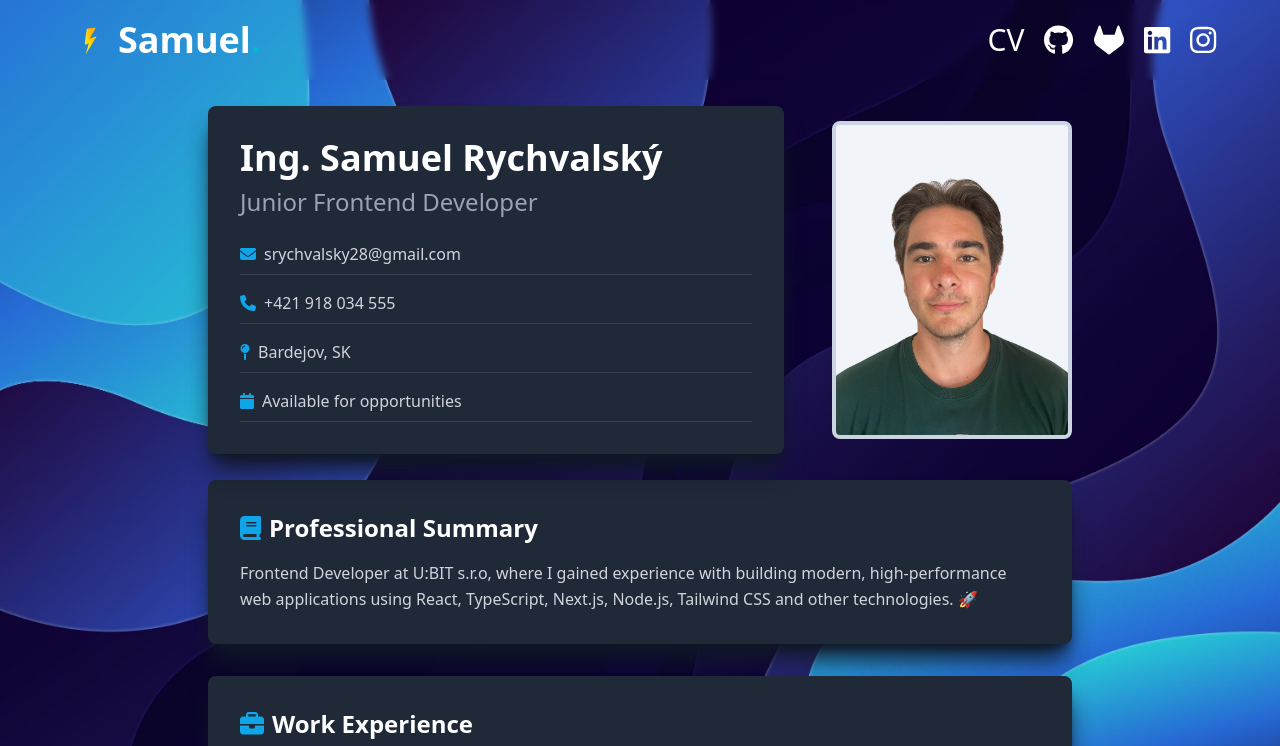
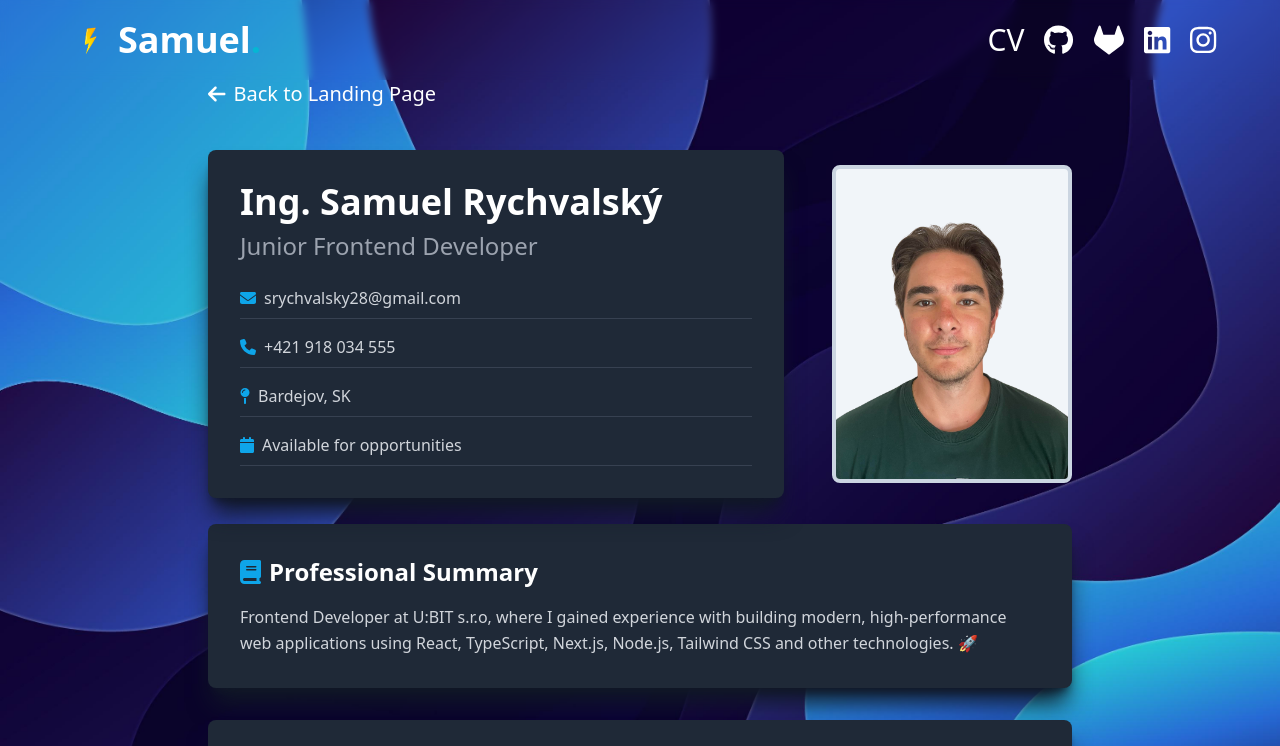
Before and after one commit to manmindcontrol/Portfolio, a Next.js app: page /resume in a window 1280 px wide. Shown: the top 746 px of the page. Built offline with nearby package versions, Linux system fonts and the light colour scheme.

Commit message:
samuel (master): added back to Landing page button

```diff
--- a/components/Navbar.tsx
+++ b/components/Navbar.tsx
@@ -42,6 +42,8 @@ const Navbar = () => {
         <Link
           href="https://www.github.com/manmindcontrol"
           className="hover:text-cyan-500 transition duration-200"
+          target="_blank"
+          rel="noopener noreferrer"
         >
           <FontAwesomeIcon
             icon={faGithub}
@@ -51,6 +53,8 @@ const Navbar = () => {
         <Link
           href="https://gitlab.ubit.sk/samuel.rychvalsky"
           className="hover:text-cyan-500 transition duration-200"
+          target="_blank"
+          rel="noopener noreferrer"
         >
           <FontAwesomeIcon
             icon={faGitlab}
@@ -60,12 +64,16 @@ const Navbar = () => {
         <Link
           href="https://www.linkedin.com/in/samuel-rychvalsk%C3%BD-b21a73228/"
           className="hover:text-cyan-500 transition-transform duration-300 transform hover:scale-125 "
+          target="_blank"
+          rel="noopener noreferrer"
         >
           <FontAwesomeIcon icon={faLinkedin} className="text-white" />
         </Link>
         <Link
           href="https://www.instagram.com/samuel_rychvalsky/"
           className="hover:text-cyan-500 transition-transform duration-300 transform hover:scale-125"
+          target="_blank"
+          rel="noopener noreferrer"
         >
           <FontAwesomeIcon icon={faInstagram} className="text-white" />
         </Link>
@@ -91,6 +99,8 @@ const Navbar = () => {
           <Link
             href="https://www.github.com/manmindcontrol"
             className="text-lg text-black hover:text-cyan-500 transition"
+            target="_blank"
+            rel="noopener noreferrer"
           >
             <FontAwesomeIcon icon={faGithub} className="mr-2" />
             GitHub
@@ -98,6 +108,8 @@ const Navbar = () => {
           <Link
             href="https://gitlab.ubit.sk/samuel.rychvalsky"
             className="text-lg text-black hover:text-cyan-500 transition"
+            target="_blank"
+            rel="noopener noreferrer"
           >
             <FontAwesomeIcon icon={faGitlab} className="mr-2" />
             Gitlab
@@ -105,6 +117,8 @@ const Navbar = () => {
           <Link
             href="https://www.linkedin.com/in/samuel-rychvalsk%C3%BD-b21a73228/"
             className="text-lg text-black hover:text-cyan-500 transition"
+            target="_blank"
+            rel="noopener noreferrer"
           >
             <FontAwesomeIcon icon={faLinkedin} className="mr-2" />
             LinkedIn
@@ -112,6 +126,8 @@ const Navbar = () => {
           <Link
             href="https://www.instagram.com/samuel_rychvalsky/"
             className="text-lg text-black hover:text-cyan-500 transition"
+            target="_blank"
+            rel="noopener noreferrer"
           >
             <FontAwesomeIcon icon={faInstagram} className="mr-2" />
             Instagram
--- a/components/screens/Resume.tsx
+++ b/components/screens/Resume.tsx
@@ -8,6 +8,7 @@ import {
   faEnvelope,
   faCode,
   faLanguage,
+  faArrowLeft,
 } from "@fortawesome/free-solid-svg-icons";
 import {
   faHtml5,
@@ -24,6 +25,16 @@ function Resume() {
   return (
     <div className="pt-20 px-4 pb-12 max-w-4xl mx-auto gap-4">
       {/* Header */}
+      <div className="text-lg sm:text-xl font-semibold ">
+        <Link
+          href="/"
+          className="block w-fit text-white text-base sm:text-lg md:text-xl font-normal
+               transition-transform duration-300 transform hover:scale-110  mb-4"
+        >
+          <FontAwesomeIcon icon={faArrowLeft} className="mr-2" />
+          Back to Landing Page
+        </Link>
+      </div>
       <section className="flex flex-col md:flex-row items-center justify-between min-h-[400px] gap-6">
         {/* Text box */}
         <div className="bg-gray-800 rounded-lg p-8 shadow-gray-900 shadow-xl flex flex-col justify-between w-full md:w-2/3 h-full">
```
